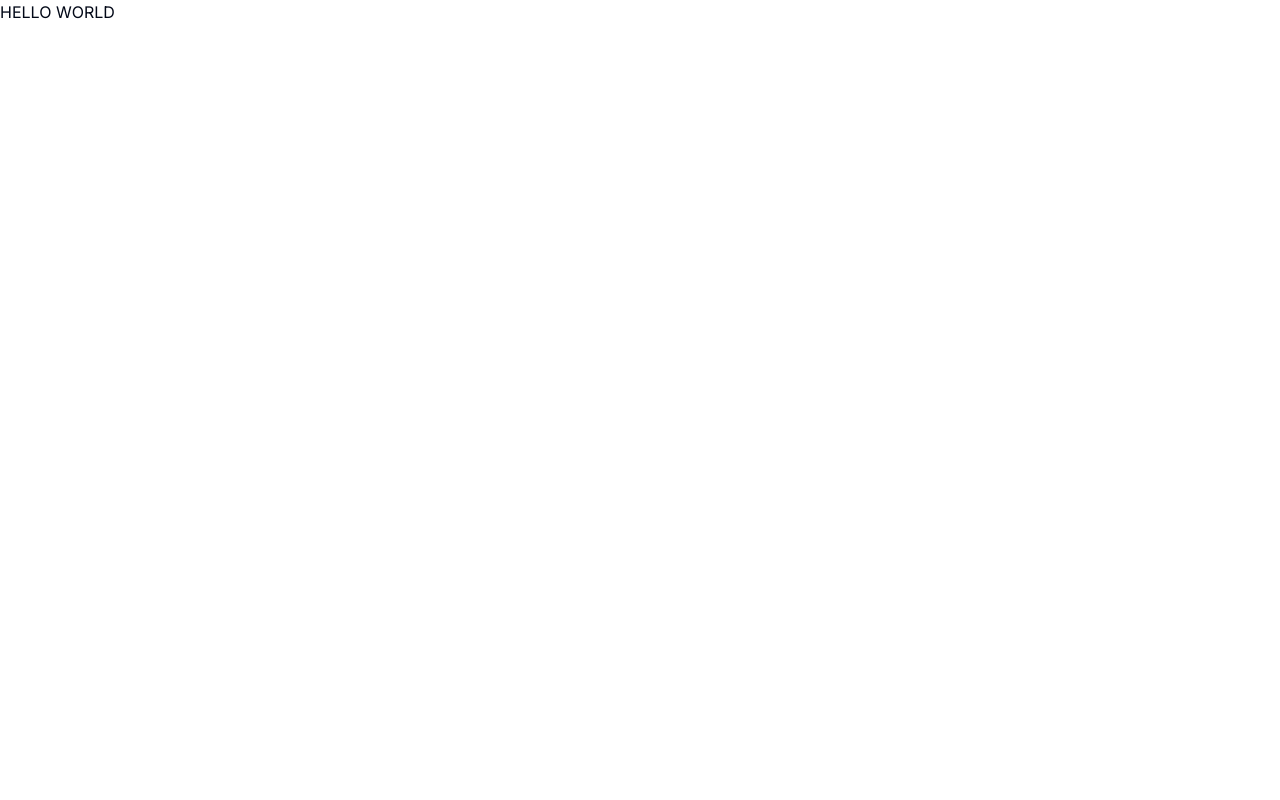
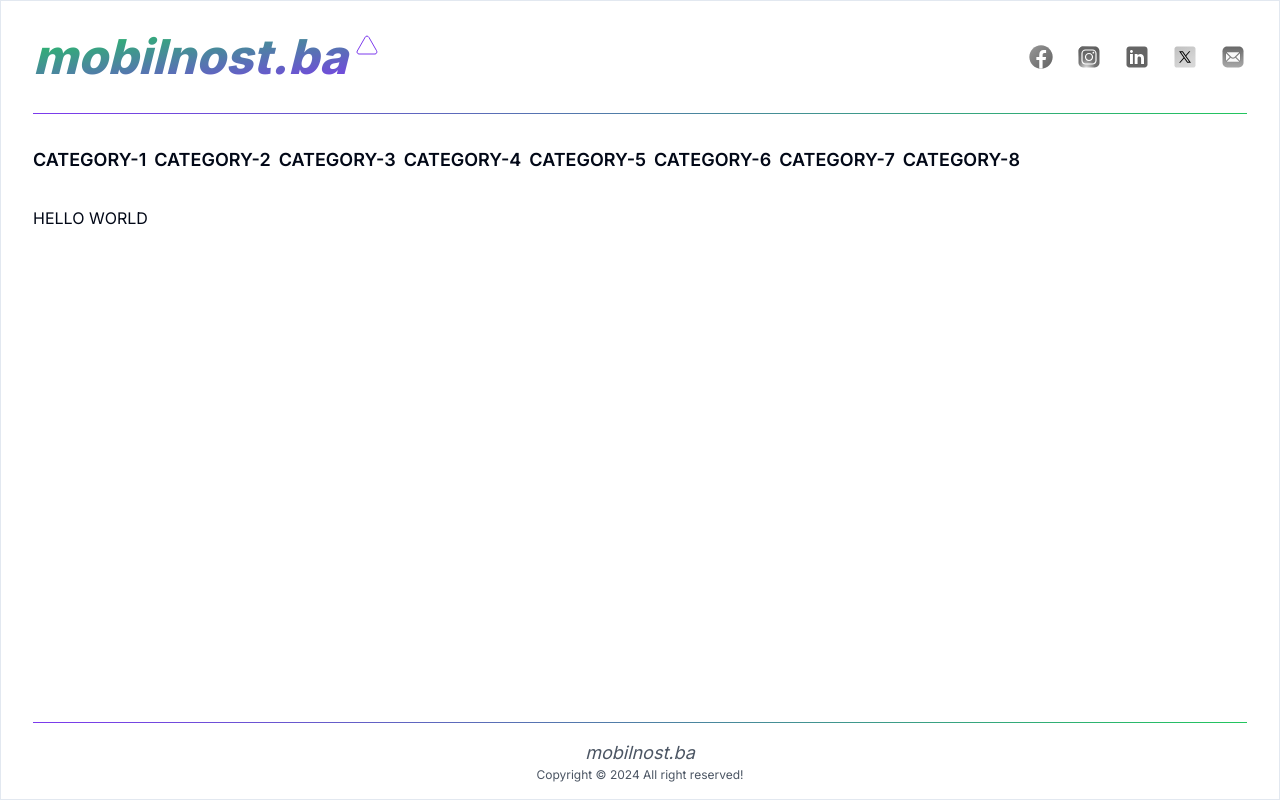
Before and after one commit to HogarStrashni/mobilnost, a Next.js app: page / in a window 1280 px wide. Built offline with nearby package versions, Linux system fonts and the light colour scheme.

Commit message:
implment main layout and main page - first iteration

```diff
--- a/src/app/layout.tsx
+++ b/src/app/layout.tsx
@@ -2,6 +2,8 @@ import type { Metadata } from "next";
 import { Inter } from "next/font/google";
 import "./globals.css";
 import { ReactNode } from "react";
+import Header from "@/components/custom-ui/header";
+import Footer from "@/components/custom-ui/footer";
 
 const inter = Inter({ subsets: ["latin"] });
 
@@ -17,7 +19,13 @@ const RootLayout = ({
 }>) => {
   return (
     <html lang="en">
-      <body className={inter.className}>{children}</body>
+      <body
+        className={`${inter.className} mx-auto flex min-h-screen max-w-screen-xl flex-col border px-5 md:px-8`}
+      >
+        <Header />
+        {children}
+        <Footer />
+      </body>
     </html>
   );
 };
--- a/src/app/page.tsx
+++ b/src/app/page.tsx
@@ -1,5 +1,5 @@
 const Home = () => {
-  return <main>HELLO WORLD</main>;
+  return <main className="flex-1">HELLO WORLD</main>;
 };
 
 export default Home;
```
